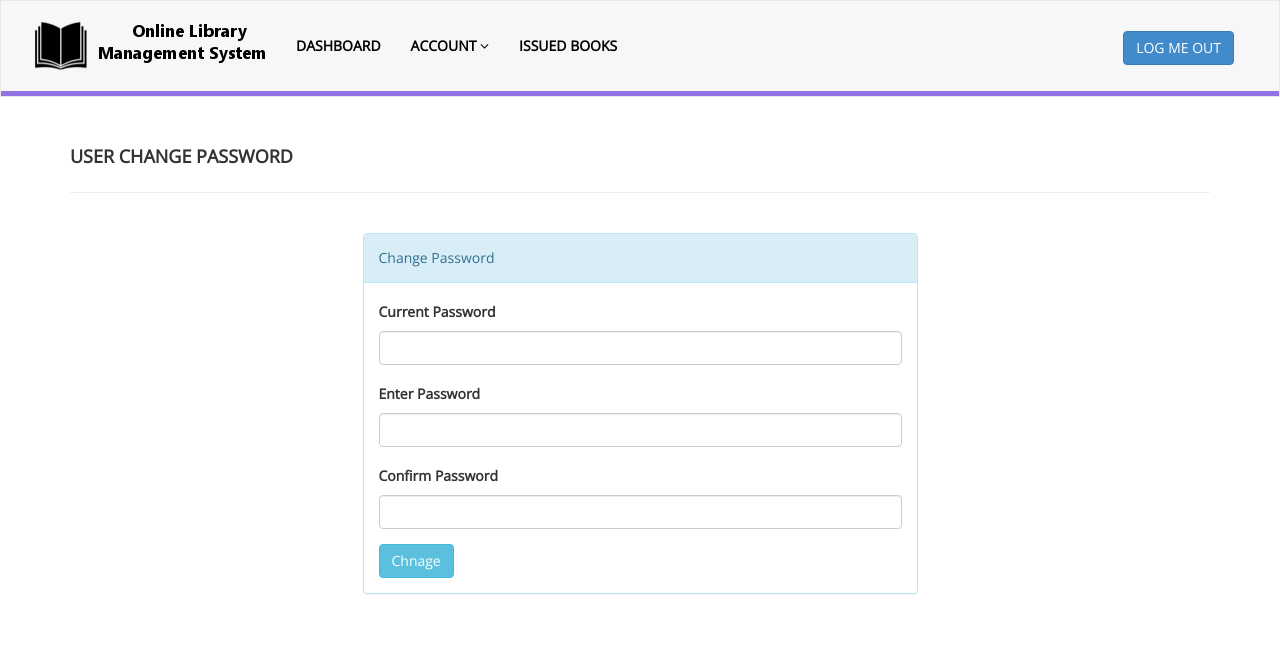
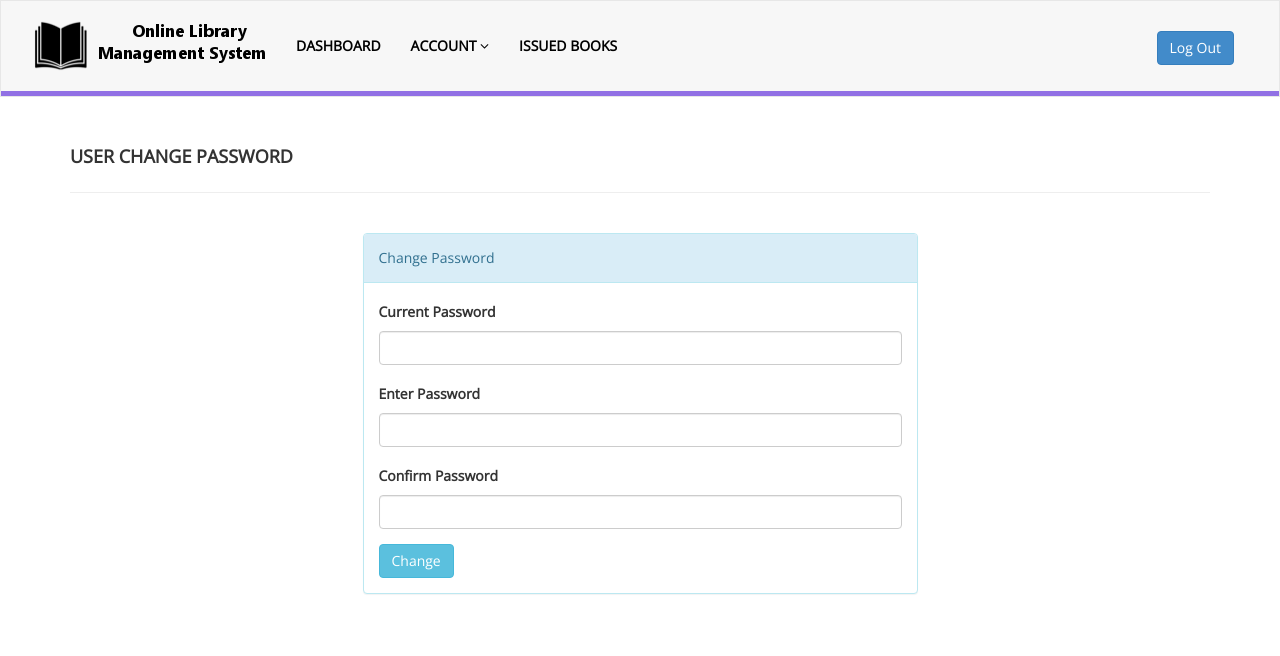
Before and after one commit to syafiqah-violet/Library-Management-Maintenance-project, a PHP site: page /change-password.php in a window 1280 px wide. Shown: the top 656 px of the page. Run offline with PHP 8.4, Linux system fonts and the light colour scheme; a user stored in the database is signed in; data that the repository does not hold is empty.

Commit message:
fixed spelling mistakes

```diff
--- a/admin/change-password.php
+++ b/admin/change-password.php
@@ -113,7 +113,7 @@ if (strlen($_SESSION['alogin']) == 0) {
                     <input class="form-control" type="password" name="confirmpassword" autocomplete="off" required />
                   </div>
 
-                  <button type="submit" name="change" class="btn btn-info">Chnage </button>
+                  <button type="submit" name="change" class="btn btn-info">Change</button>
                 </form>
               </div>
             </div>
--- a/admin/includes/header.php
+++ b/admin/includes/header.php
@@ -53,7 +53,7 @@
 
             </ul>
 
-            <a href="logout.php" class="btn btn-primary pull-right">LOG ME OUT</a>
+            <a href="logout.php" class="btn btn-primary pull-right">Log Out</a>
 
         </div>
     </div>
--- a/change-password.php
+++ b/change-password.php
@@ -119,7 +119,7 @@ Change Password
 <input class="form-control"  type="password" name="confirmpassword" autocomplete="off" required  />
 </div>
 
- <button type="submit" name="change" class="btn btn-info">Chnage </button>
+ <button type="submit" name="change" class="btn btn-info">Change</button>
 </form>
  </div>
 </div>
--- a/includes/header.php
+++ b/includes/header.php
@@ -30,7 +30,7 @@
 
             </ul>
 
-            <a href="logout.php" class="btn btn-primary pull-right">LOG ME OUT</a>
+            <a href="logout.php" class="btn btn-primary pull-right">Log Out</a>
 
         </div>
 
--- a/user-forgot-password.php
+++ b/user-forgot-password.php
@@ -111,7 +111,7 @@ return true;
 <input type="text" class="form-control1"  name="vercode" maxlength="5" autocomplete="off" required  style="height:25px;" />&nbsp;<img src="captcha.php">
 </div>
 
- <button type="submit" name="change" class="btn btn-info">Chnage Password</button> | <a href="index.php">Login</a>
+ <button type="submit" name="change" class="btn btn-info">Change Password</button> | <a href="index.php">Login</a>
 </form>
  </div>
 </div>
```
